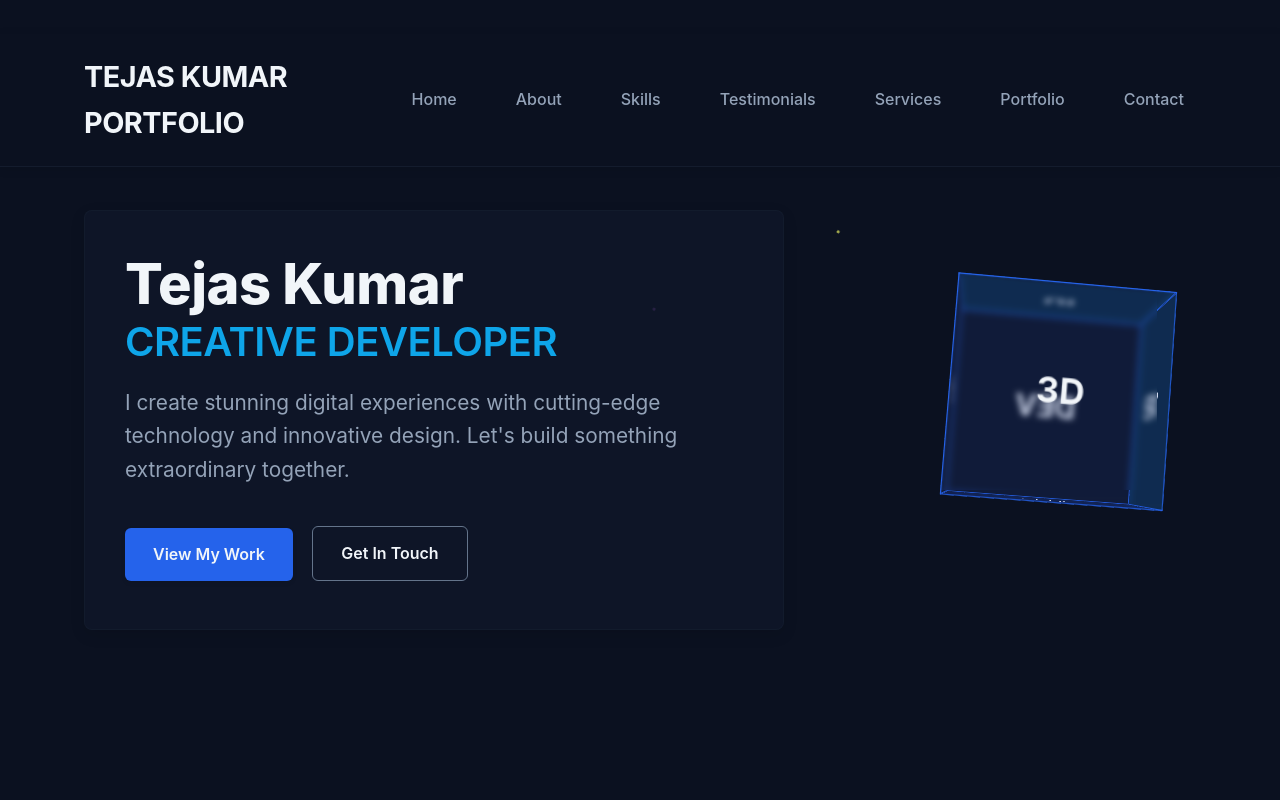
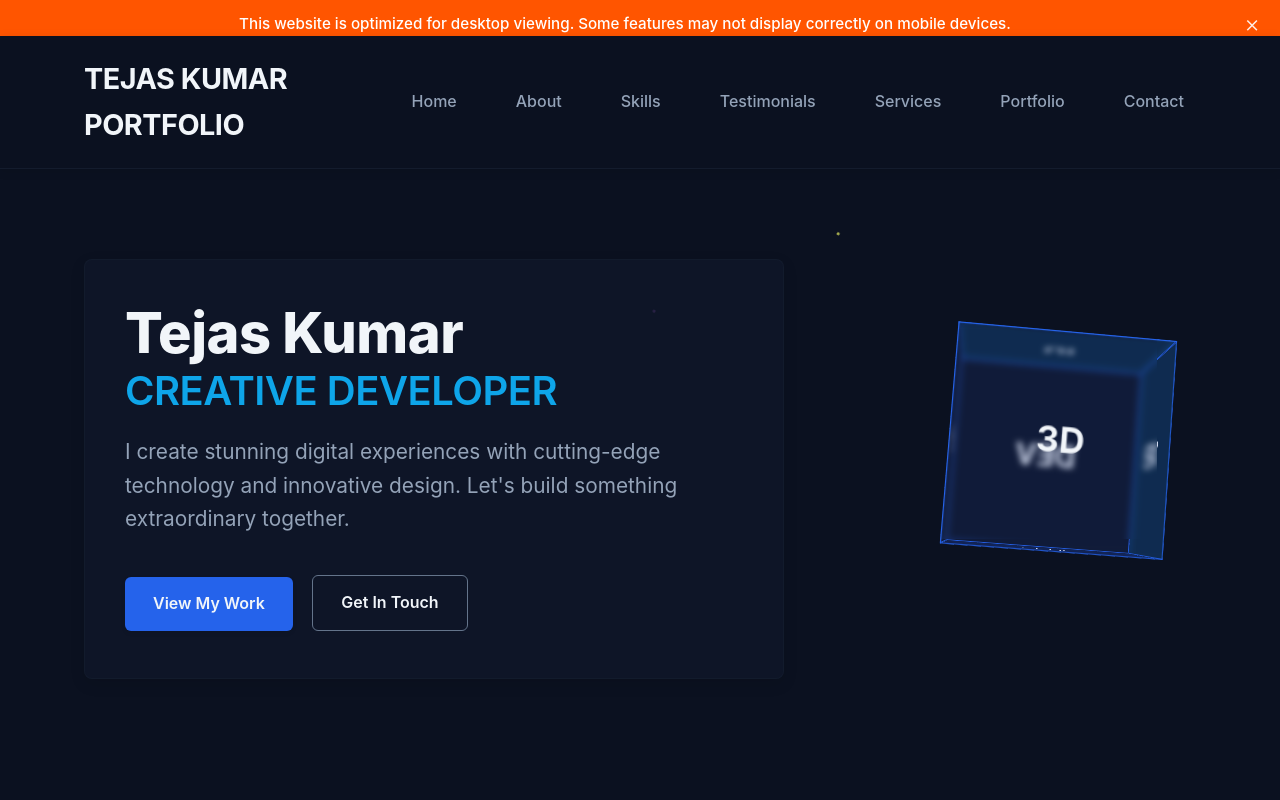
Before and after one commit to tejasdiscord12-collab/portfolio, a website: page index.html in a window 1280 px wide. Shown: the top 800 px of the page. Drawn offline with Linux system fonts and the light colour scheme.

Commit message:
Fix desktop announcement bar visibility and styling improvements

```diff
--- a/index.html
+++ b/index.html
@@ -67,7 +67,7 @@
 
         /* Adjust header position when announcement bar is visible */
         .desktop-announcement-bar + header {
-            top: 34px; /* Height of announcement bar */
+            top: 36px; /* Height of announcement bar */
         }
 
         .header-content {
@@ -90,12 +90,15 @@
 
         /* Desktop Announcement Bar */
         .desktop-announcement-bar {
-            background: var(--accent);
-            color: var(--text-light);
+            background: #ff5500; /* Vibrant orange for better visibility */
+            color: white;
             text-align: center;
-            padding: 10px 0;
-            font-size: 0.9rem;
+            padding: 12px 0;
+            font-size: 0.95rem;
             position: relative;
+            font-weight: 500;
+            box-shadow: 0 2px 8px rgba(0, 0, 0, 0.2);
+            border-bottom: 1px solid rgba(255, 255, 255, 0.1);
         }
 
         .desktop-announcement-bar p {
@@ -110,8 +113,9 @@
             transform: translateY(-50%);
             font-size: 1.5rem;
             cursor: pointer;
-            color: var(--text-light);
-            opacity: 0.8;
+            color: white;
+            opacity: 0.9;
+            font-weight: 300;
         }
 
         .close-announcement:hover {
@@ -1292,7 +1296,7 @@
 
             /* Adjust hero padding when announcement bar is visible */
             .desktop-announcement-bar + header + .hero {
-                padding-top: 154px; /* 34px for announcement bar + 120px original padding */
+                padding-top: 156px; /* 36px for announcement bar + 120px original padding */
             }
 
             .hero-content h1 {
@@ -2026,15 +2030,10 @@
             const announcementBar = document.getElementById('desktopAnnouncementBar');
             const closeAnnouncementBar = document.getElementById('closeAnnouncementBar');
 
-            // Check screen size and show announcement bar for mobile users
-            if (window.innerWidth <= 768) {
-                // Check if user has already closed the announcement bar
-                if (!localStorage.getItem('desktopAnnouncementBarClosed')) {
-                    announcementBar.style.display = 'block';
-                }
-            } else {
-                // Hide on desktop
-                announcementBar.style.display = 'none';
+            // Show announcement bar on all devices for testing (will be hidden on desktop in production)
+            // Check if user has already closed the announcement bar
+            if (!localStorage.getItem('desktopAnnouncementBarClosed')) {
+                announcementBar.style.display = 'block';
             }
 
             // Close announcement bar
```
